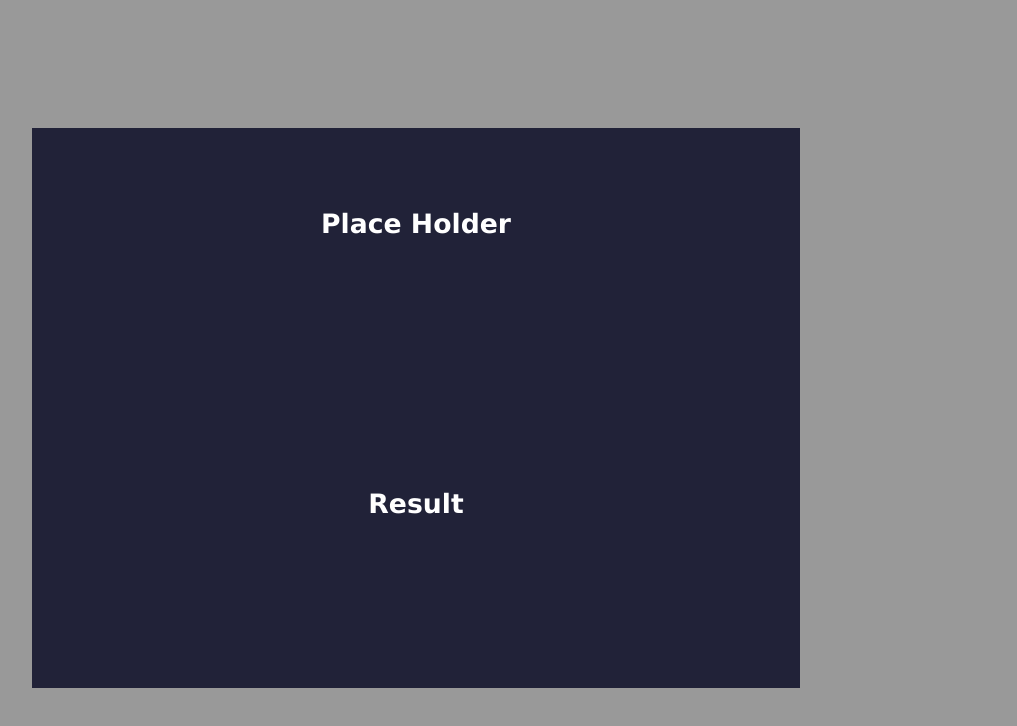
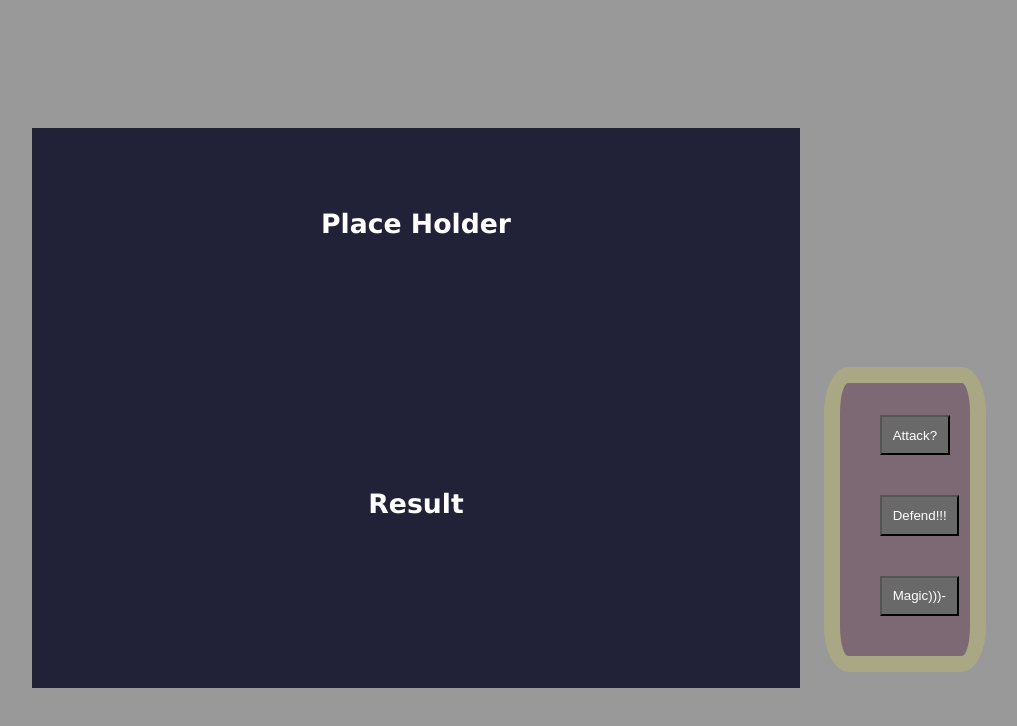
Before and after one commit to Karavision/dungeon-crawler, a plain HTML site: page index.html in a window 1280 px wide. Shown: the whole page, without its empty margins (232-1249 px from the left). Drawn offline with Linux system fonts and the light colour scheme.

Commit message:
I created the button section of the UI and created way to reset player data.

```diff
--- a/index.html
+++ b/index.html
@@ -21,6 +21,15 @@
             </div>
         </div>
         <div id="viewer3">
+            <div id="bmenu_Space">
+            <div id="bmenu">
+                <ul id="button_Rack">
+            <li><button id="attack">Attack?</button></li>
+            <li><button id="defend">Defend!!!</button></li>
+            <li><button id="magic">Magic)))-</button></li>
+            </ul>
+            </div>
+            </div>
         </div>
     </div>
     <script src="./test.js"></script>
--- a/styles.css
+++ b/styles.css
@@ -27,6 +27,43 @@ body {
     display: flex;
     flex-direction: column;
 }
+
+#viewer3 {
+    display: flex;
+    flex-direction: column;
+    flex-direction: column-reverse;
+}
+#bmenu_Space {
+    padding: 1em;
+    padding-left: 1.5em;
+    display: flex;
+    justify-content: flex-start;
+
+}
+
+#bmenu {
+    background-color: rgb(124, 105, 115);
+    border-width: 1em;
+    border-color: rgb(170, 168, 132);
+    border-style: solid;
+    border-radius: 15%;
+    flex-basis: 60%;
+}
+#button_Rack {
+list-style-type: none;
+}
+
+li {
+    padding-bottom: 1.5em;
+    padding-top: 1em;
+
+}
+button {
+    padding: .8em;
+    background-color: rgb(105, 105, 105);
+    color: #fff;
+}
+
 #viewTop {
     height: 50%;
     text-align: center;
@@ -51,9 +88,6 @@ body {
     font-weight: bolder;
     font-size: 20pt;
     font-family: Verdana, Geneva, Tahoma, sans-serif;
-
-
-
 }
 
 #viewer3 {
@@ -61,7 +95,6 @@ body {
     order: 3;
     flex-basis: 20%;
     height: 70%;
-
 }
 
 p {
```
Also changed, not shown: js_crawler.js (+30 -0 lines).
